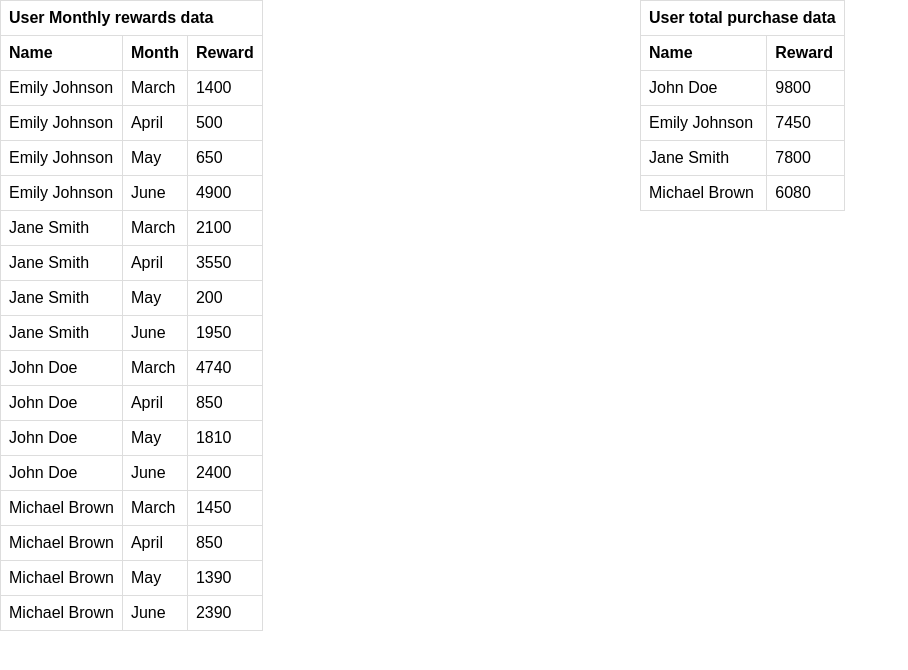
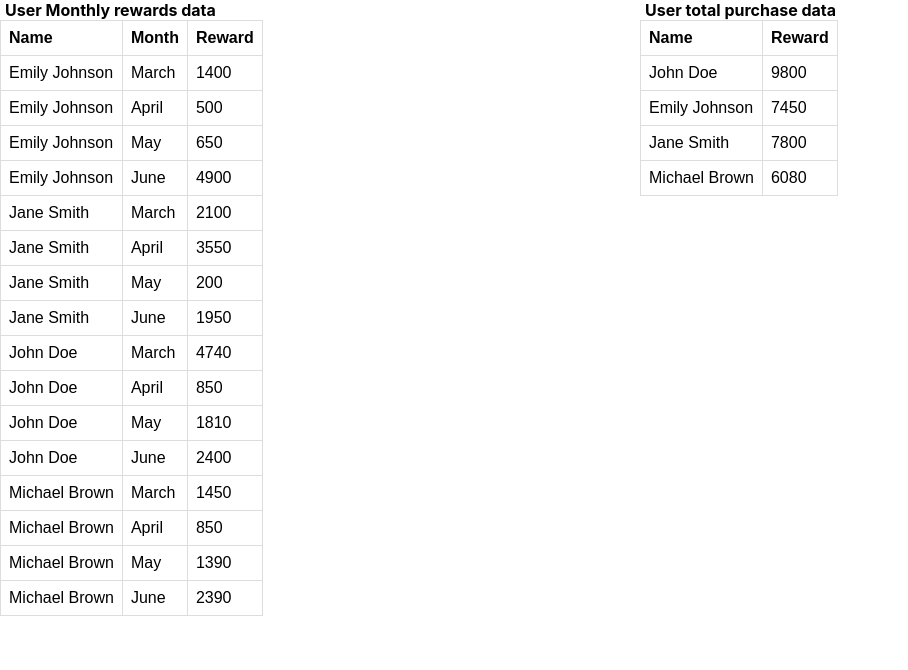
Before and after one commit to aditya-vardhan/rewards, a React (Create React App) app: page / in a window 1280 px wide. Shown: the top 670 px of the page, without its empty margins (0-908 px from the left). Built offline with nearby package versions, Linux system fonts and the light colour scheme.

Commit message:
some cleanup

```diff
--- a/src/components/Rewards.css
+++ b/src/components/Rewards.css
@@ -14,3 +14,8 @@ th {
   text-align: left;
   padding: 8px;
 }
+
+.table-header {
+  padding-left: 5px;
+  font-weight: bold;
+}
--- a/src/components/Rewards.js
+++ b/src/components/Rewards.js
@@ -12,7 +12,6 @@ function Rewards() {
 
             const today = moment();
             const purchaseDataResponse = await PurchaseDataService('mock')
-            console.log(purchaseDataResponse)
 
             const processedData = purchaseDataResponse.result.data.reduce((acm, record) => {
                 // no need to process record if the amount is less than 100
@@ -59,7 +58,6 @@ function Rewards() {
 
                 return acm;
             }, { totalUserRewards: [], monthlyUserRewards: [] })
-            console.log('rrr', processedData)
             setRewardsData(processedData);
         } catch (error) {
             console.log('error: ', error)
@@ -77,12 +75,8 @@ function Rewards() {
     }, [])
     return <div className="rewards-container">
         <div className="floatLeft">
+            <div className="table-header">User Monthly rewards data</div>
             <table>
-                <thead>
-                    <tr>
-                        <th colSpan={3}>User Monthly rewards data</th>
-                    </tr>
-                </thead>
                 <thead>
                     <tr>
                         <th>Name</th>
@@ -105,12 +99,8 @@ function Rewards() {
             </table>
         </div>
         <div className="floatLeft">
+            <div className="table-header">User total purchase data</div>
             <table>
-                <thead>
-                    <tr>
-                        <th colSpan={2}>User total purchase data</th>
-                    </tr>
-                </thead>
                 <thead>
                     <tr>
                         <th>Name</th>
```
